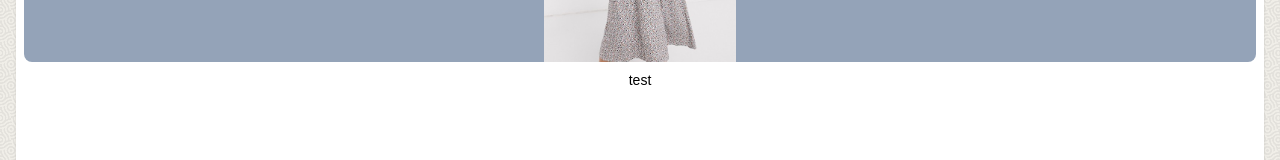
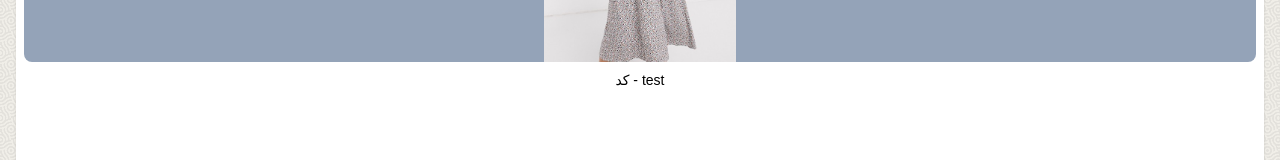
Before and after one commit to mohammadyousefi02/shopify, a Next.js app: page /components in a window 1280 px wide. Shown: the part 467-627 px from the top of the page. Built offline with nearby package versions, Linux system fonts and the light colour scheme.

Commit message:
SOY-createCategoryCard:edit(ProductCard):code prop

```diff
--- a/src/components/ProductCard/index.tsx
+++ b/src/components/ProductCard/index.tsx
@@ -16,9 +16,10 @@ interface Iprops {
     title:string,
     price:string,
     _id:string,
+    code?:number
 }
 
-function ProductCart({images,title,price,_id}:Iprops) {
+function ProductCart({images,title,price,_id,code}:Iprops) {
     const [isSaved,setIsSave] = useState(false)
     const [mouseOver,setMouseOver] = useState(false)
     const {items} = useSelector((store:any)=>store.savedItems)
@@ -100,7 +101,7 @@ function ProductCart({images,title,price,_id}:Iprops) {
                 )}
                 <Image src={images[0]} layout="fill" objectFit='contain' alt={title} className="hover:scale-150 transition duration-75"/>
             </div>
-            <p className='break-words text-center'>{title}</p>
+            <p className='break-words text-center'>{title} - کد {code}</p>
         </div>
         <span className='text-[#56B261]'>277,000T</span>
     </div>
```
